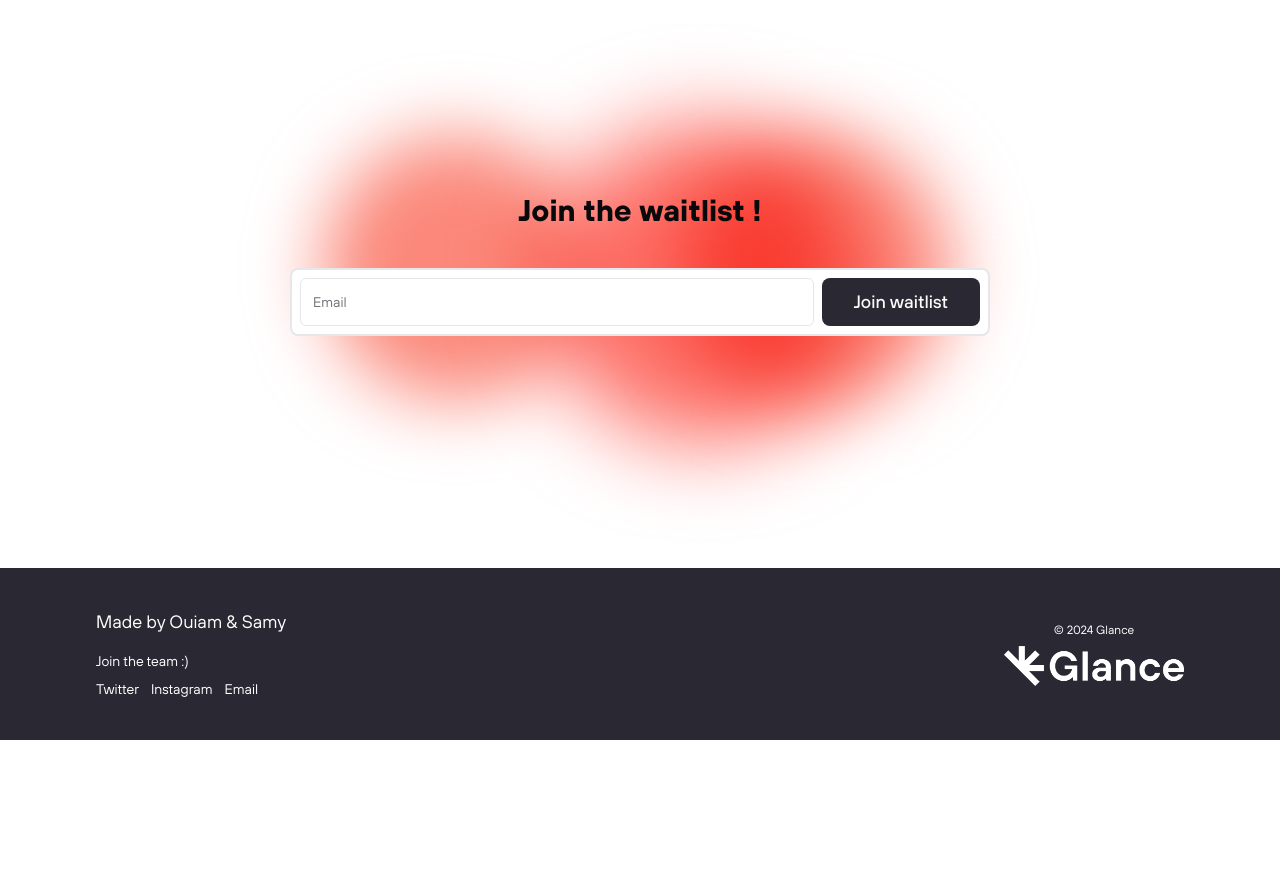
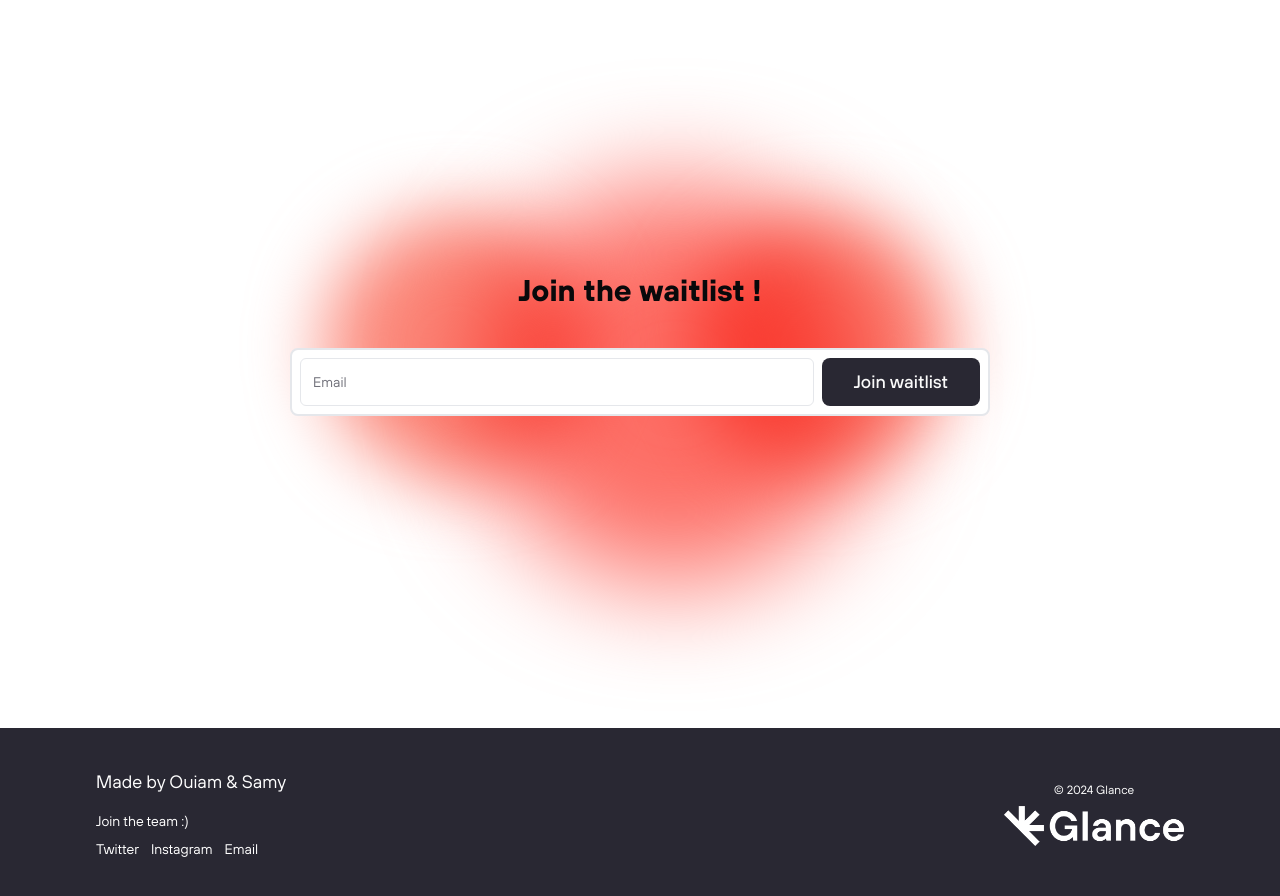
Before and after one commit to samyamine/glance_project, a Next.js app in the folder web/: page / in a window 1280 px wide. Shown: the part 1560-2456 px from the top of the page. Before the commit the page ends 2300 px from the top, so only its background shows below. Built offline with nearby package versions, Linux system fonts and the light colour scheme.

Commit message:
FEATURE: animation

```diff
--- a/web/app/layout.tsx
+++ b/web/app/layout.tsx
@@ -75,7 +75,7 @@ export default function RootLayout({children}: Readonly<{ children: React.ReactN
         <html lang="en">
             <body className={ttHovesProTrial.className}>
                 <Header />
-                <div className={`px-24 mb-40`}>
+                <div className={`px-24`}>
                     {children}
                 </div>
                 <Footer />
--- a/web/app/page.tsx
+++ b/web/app/page.tsx
@@ -132,10 +132,10 @@ export default function Home() {
             </section>
 
             {/*  FIXME: Last Call to Action  */}
-            <section className={`mt-40 w-full h-72 relative`}>
-                <div className={`w-72 h-72 absolute left-[20%] bg-second mix-blend-multiply filter blur-2xl rounded-full animate-blur-out`}></div>
-                <div className={`w-72 h-72 absolute top-10 left-[40%] bg-main mix-blend-multiply filter blur-2xl rounded-full animate-blur-in delay-1000`}></div>
-                <div className={`w-72 h-72 absolute right-[20%] bg-second mix-blend-multiply filter blur-2xl rounded-full animate-blur-out delay-300`}></div>
+            <section className={`my-60 w-full h-72 relative`}>
+                <div className={`w-72 h-72 absolute left-[20%] bg-second mix-blend-multiply filter blur-2xl rounded-full animate-blur-left`}></div>
+                <div className={`w-72 h-72 absolute top-10 left-[40%] bg-main mix-blend-multiply filter blur-2xl rounded-full animate-blur-center`}></div>
+                <div className={`w-72 h-72 absolute right-[20%] bg-second mix-blend-multiply filter blur-2xl rounded-full animate-blur-right`}></div>
 
                 <div className={`relative top-1/2 -translate-y-1/2`}>
                     <h2 className={`mb-10 text-center text-3xl font-bold`}>
--- a/web/tailwind.config.ts
+++ b/web/tailwind.config.ts
@@ -80,34 +80,46 @@ const config: Config = {
   					height: '0'
   				}
   			},
-			'blur-out': {
+			'blur-left': {
 				"0%": {
 					transform: "translate(0px, 0px) scale(0.9)",
 				},
 				"50%": {
-					transform: "translate(-40px, 50px) scale(1.2)",
+					transform: "translate(-30px, 50px) scale(1.2)",
 				},
 				"100%": {
 					transform: "translate(0px, 0px) scale(0.9)",
 				},
 			},
-			'blur-in': {
+			'blur-center': {
+				"0%": {
+					transform: "scale(1.3)",
+				},
+				"50%": {
+					transform: "scale(1.7)",
+				},
+				"100%": {
+					transform: "scale(1.3)",
+				},
+			},
+			'blur-right': {
 				"0%": {
 					transform: "translate(0px, 0px) scale(0.9)",
 				},
 				"50%": {
-					transform: "translate(40px, -30px) scale(1.2)",
+					transform: "translate(30px, -30px) scale(1.2)",
 				},
 				"100%": {
 					transform: "translate(0px, 0px) scale(0.9)",
 				},
-			}
+			},
   		},
   		animation: {
   			'accordion-down': 'accordion-down 0.2s ease-out',
   			'accordion-up': 'accordion-up 0.2s ease-out',
-			'blur-out': "blur-out 7s infinite",
-			'blur-in': "blur-in 8s infinite",
+			'blur-left': "blur-left 7s infinite",
+			'blur-center': "blur-center 8s infinite",
+			'blur-right': "blur-right 6s infinite",
   		}
   	}
   },
```
